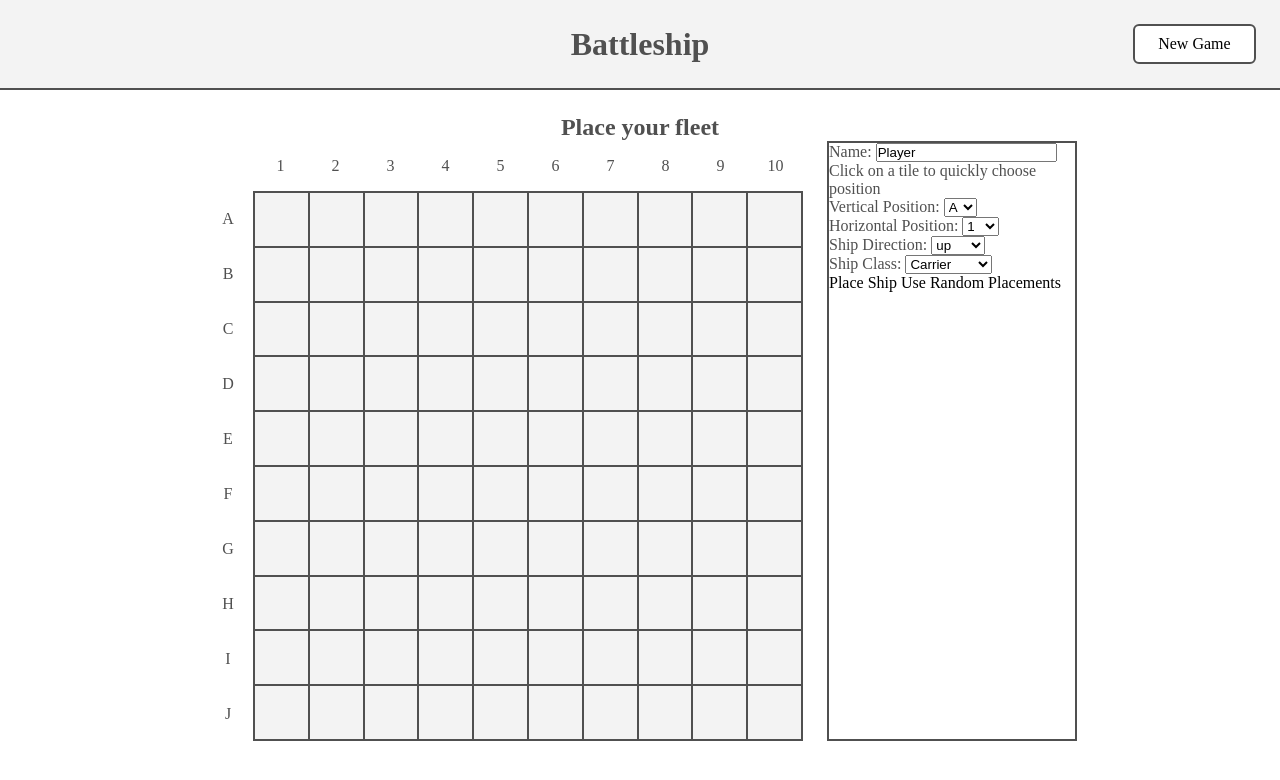
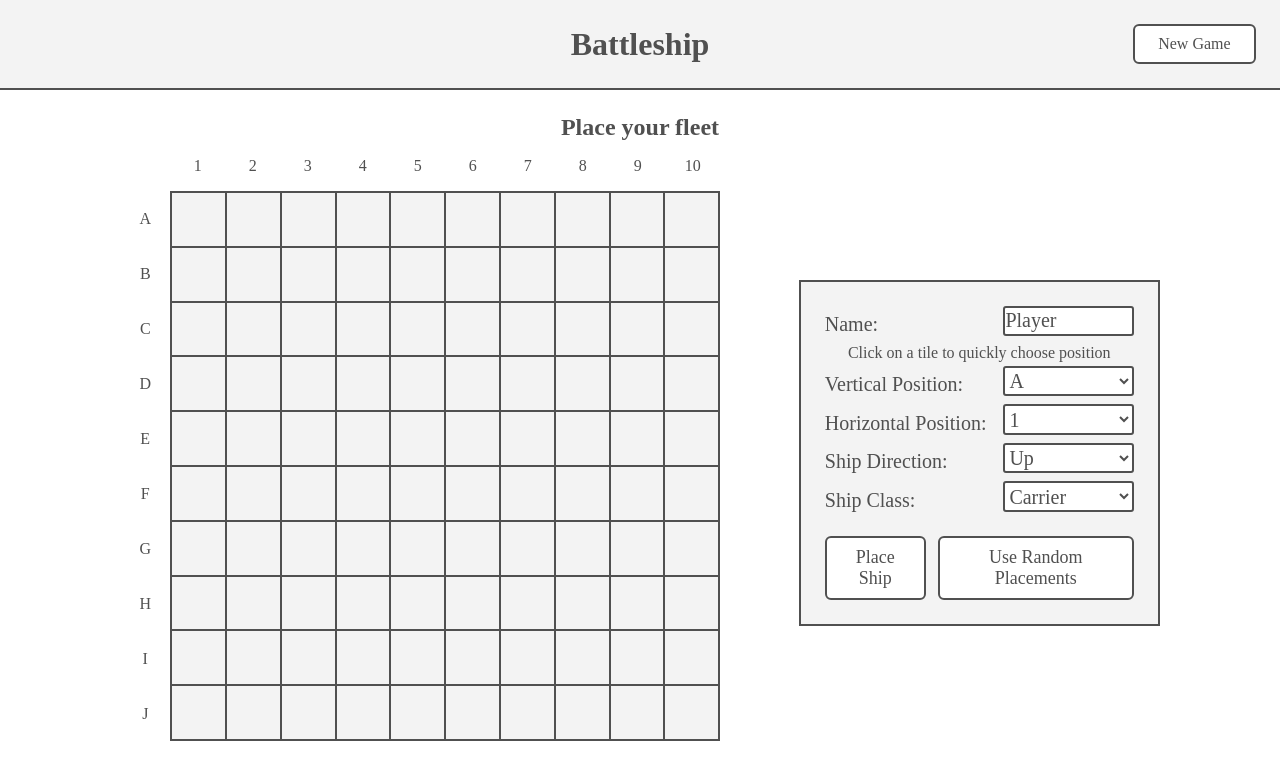
Before and after one commit to WitherMite/battleship, a website with bundled scripts: page index.html in a window 1280 px wide. Both pictures are taken after a click on the button "Computer". Built offline with nearby package versions, Linux system fonts and the light colour scheme.

Commit message:
Style ship placement form

```diff
--- a/index.html
+++ b/index.html
@@ -48,13 +48,13 @@
         <div class="ship-container">
           <!-- temp form -->
           <form action="" class="place-ship-form">
-            <div>
+            <div class="input-container">
               <label for="name">Name:</label>
               <input type="text" id="name" value="Player" required />
             </div>
             <div class="coordinate-inputs">
               <p>Click on a tile to quickly choose position</p>
-              <div>
+              <div class="input-container">
                 <label for="y-pos">Vertical Position:</label>
                 <select type="text" id="y-pos" required>
                   <option value="10">A</option>
@@ -69,7 +69,7 @@
                   <option value="1">J</option>
                 </select>
               </div>
-              <div>
+              <div class="input-container">
                 <label for="x-pos">Horizontal Position:</label>
                 <select type="number" min="1" max="10" id="x-pos" required>
                   <option value="1">1</option>
@@ -85,16 +85,16 @@
                 </select>
               </div>
             </div>
-            <div>
+            <div class="input-container">
               <label for="direction">Ship Direction:</label>
               <select id="direction" required>
-                <option value="up">up</option>
-                <option value="down">down</option>
-                <option value="left">left</option>
-                <option value="right">right</option>
+                <option value="up">Up</option>
+                <option value="down">Down</option>
+                <option value="left">Left</option>
+                <option value="right">Right</option>
               </select>
             </div>
-            <div>
+            <div class="input-container">
               <label for="ship-type">Ship Class:</label>
               <select type="text" id="ship-type" required>
                 <option value="carrier">Carrier</option>
@@ -104,8 +104,10 @@
                 <option value="patrol">Patrol</option>
               </select>
             </div>
-            <button class="place-ship-btn" type="submit">Place Ship</button>
-            <button class="preset-ship-btn">Use Random Placements</button>
+            <div class="button-container">
+              <button class="place-ship-btn" type="submit">Place Ship</button>
+              <button class="preset-ship-btn">Use Random Placements</button>
+            </div>
           </form>
         </div>
       </div>
--- a/index.js
+++ b/index.js
@@ -16,5 +16,4 @@ async function startGame() {
 }
 
 // TODO list:
-//   style placement form
 //   document api for Battleship fn
--- a/reset.css
+++ b/reset.css
@@ -4,9 +4,17 @@
     box-sizing: border-box;
 }
 
-button {
+button,
+label {
     border: none;
     background: none;
     font: inherit;
     cursor: pointer;
+    color: inherit;
 }
+
+select,
+input {
+    font: inherit;
+    color: inherit;
+}
--- a/src/dom-modules/player-place-ships.js
+++ b/src/dom-modules/player-place-ships.js
@@ -16,7 +16,7 @@ export default function playerPlaceShips(renderBoard, stopEvent) {
 
   stopEvent.addListener(function onStop() {
     stopEvent.removeListener(onStop);
-    form.removeEventListener("submit", getInput);
+    submitBtn.removeEventListener("click", getInput);
     presetBtn.removeEventListener("click", placeRandom);
   });
 
--- a/style.css
+++ b/style.css
@@ -151,8 +151,8 @@ header h1 {
     justify-content: center;
     align-items: flex-end;
 
-    /* makes ui look more centered on desktop taking whitespace into account, barely noticable on mobile */
-    margin-right: 3.75%;
+    /* centers ui ignoring the transparent labels by shifting left the size of a tile */
+    margin-right: calc(min(75svw, 75svh) / 11);
 }
 
 .main-ui .player-board {
@@ -165,26 +165,91 @@ header h1 {
 
 .pregame-ui {
     display: flex;
-    flex-wrap: wrap;
+    flex-wrap: wrap-reverse;
     gap: 1.5rem;
     justify-content: center;
-    /* clamps width of ship container to 250px when inline with gameboard */
-    max-width: calc(min(75svw, 75svh) + calc(1.5rem + 250px));
+}
+
+.pregame-ui .game-grid {
+    /* centers grid ignoring the transparent labels when wrapped
+       by shifting left the size of a tile */
+    margin-right: calc(min(75svw, 75svh) / 11);
 }
 
 .ship-container {
+    margin-top: 1.5rem;
     flex: 1;
-    border: 2px solid var(--font-color);
     min-height: min(25svw, 25svh);
-    min-width: 200px;
+    min-width: 28.2svw;
     width: 25svw;
     max-width: min(75svw, 75svh);
+    display: grid;
+    place-items: center;
 }
 
-/*
-    try using an @container rule to place ships in ship container differently
-    when inline or below board
-*/
+.place-ship-form {
+    font-size: clamp(0.75rem, 2.5svw, 1.25rem);
+    background-color: var(--secondary-color);
+    border: 2px solid var(--font-color);
+    padding: clamp(0.85rem, 3svw, 1.5rem);
+    display: flex;
+    flex-direction: column;
+    align-items: flex-start;
+    gap: 0.5rem;
+}
+
+.input-container {
+    width: 100%;
+    display: grid;
+    grid-template-columns: auto 1fr;
+    place-content: start;
+    align-items: end;
+    gap: 0.5rem;
+}
+
+.coordinate-inputs {
+    width: 100%;
+    display: flex;
+    flex-direction: column;
+    align-items: flex-start;
+    gap: 0.5rem;
+}
+
+.coordinate-inputs p {
+    margin-bottom: -0.225rem;
+    font-size: clamp(0.6rem, 2svw, 1rem);
+    align-self: center;
+}
+
+.place-ship-btn,
+.preset-ship-btn {
+    font-size: clamp(0.65rem, 2.25svw, 1.125rem);
+    padding: 0.5em 0.75em;
+    background-color: var(--background-color);
+    border: 2px solid var(--font-color);
+    border-radius: 6px;
+}
+
+.place-ship-form label {
+    min-width: 17ch;
+}
+
+.place-ship-form select,
+.place-ship-form input[type="text"] {
+    padding: 0.125ch 0.0625ch;
+    min-width: 9ch;
+    background-color: var(--background-color);
+    border: 2px solid var(--font-color);
+    border-radius: 3px;
+}
+
+.button-container {
+    margin-top: 1rem;
+    align-self: center;
+    display: flex;
+    justify-content: space-between;
+    gap: 0.75rem;
+}
 
 /* Player Menu */
 
@@ -241,7 +306,6 @@ header h1 {
 .win-restart-btn {
     padding: 0.5rem 1.25rem;
     font-size: 2.75rem;
-    color: var(--font-color);
     background-color: var(--background-color);
     border: 2px solid var(--font-color);
     border-radius: 6px;
```
